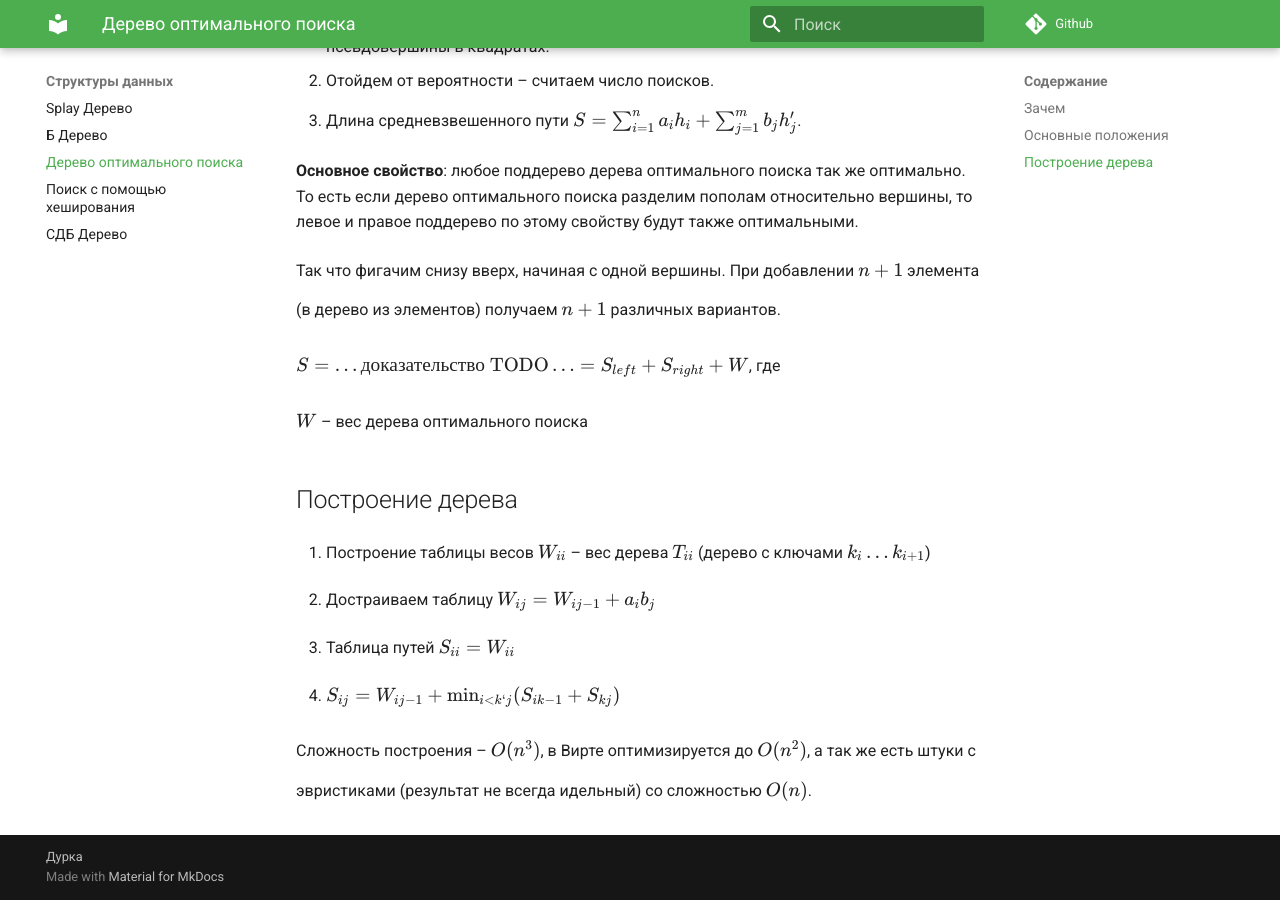
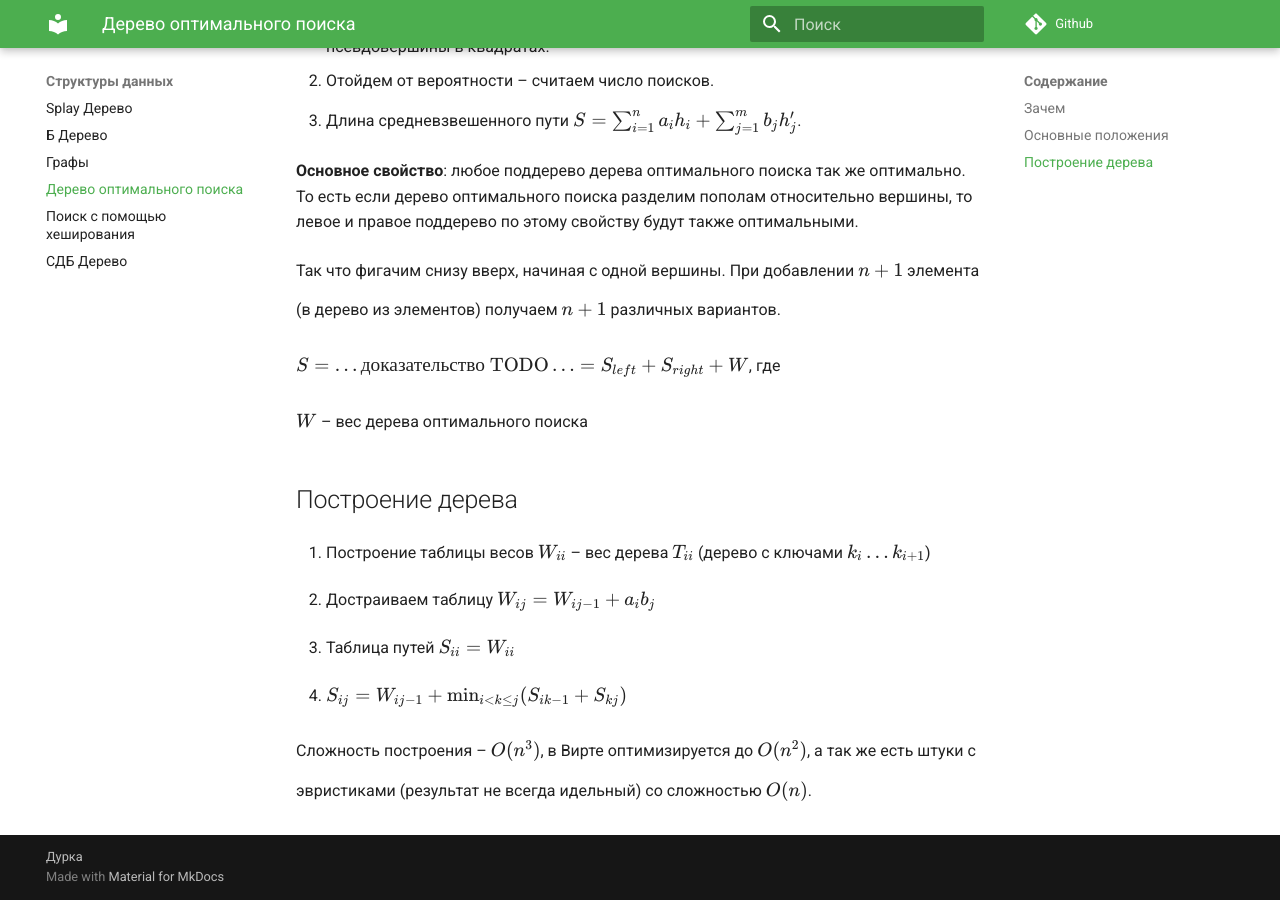
Before and after one commit to dotCirill/Durka, an MkDocs documentation site: the page built from docs/структуры данных/Дерево оптимального поиска.md, in a window 1280 px wide and 900 px high, scrolled down 1257 px. Built offline with MkDocs 1.6.1 and Material for MkDocs 9.7.7, drawn with Linux system fonts in a browser that asks for light colours; nearby versions of some CDN libraries; comment, search, counter and statistics services are not loaded.

Commit message:
Исправление в дереве оптимального поиска
Очепятка в latex

```diff
--- a/docs/структуры данных/Дерево оптимального поиска.md
+++ b/docs/структуры данных/Дерево оптимального поиска.md
@@ -36,6 +36,6 @@ $W$ -- вес дерева оптимального поиска
 1. Построение таблицы весов $W_{ii}$ -- вес дерева $T_{ii}$ (дерево с ключами $k_i \ldots k_{i+1}$)
 2. Достраиваем таблицу $W_{ij} = W_{ij - 1} + a_ib_j$
 3. Таблица путей $S_{ii} = W_{ii}$
-4. $S_{ij} = W_{ij-1} + \min_{i<k\lq j} (S_{ik - 1} + S_{kj})$
+4. $S_{ij} = W_{ij-1} + \min_{i<k\leq j} (S_{ik - 1} + S_{kj})$
 
 Сложность построения -- $O(n^3)$, в Вирте оптимизируется до $O(n^2)$, а так же есть штуки с эвристиками (результат не всегда идельный) со сложностью $O(n)$.
```
Also changed, not shown: docs/структуры данных/Графы.md (added).
